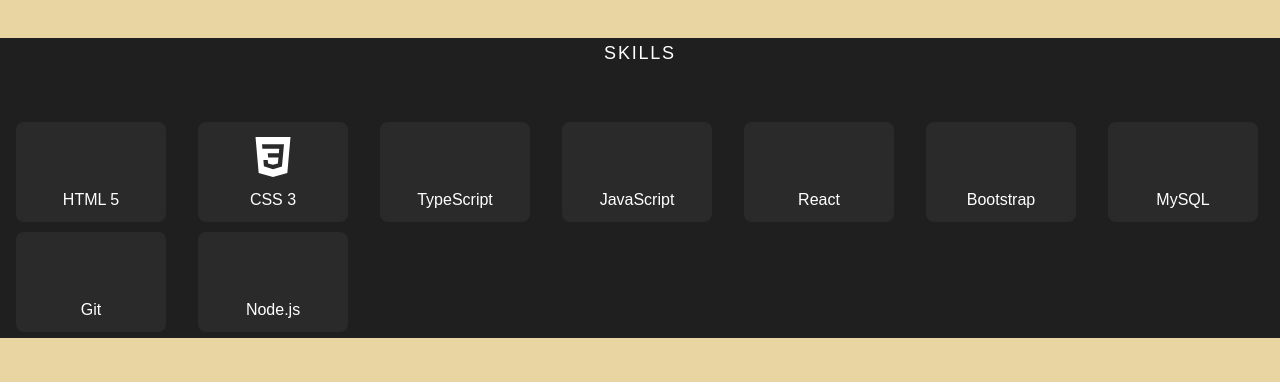
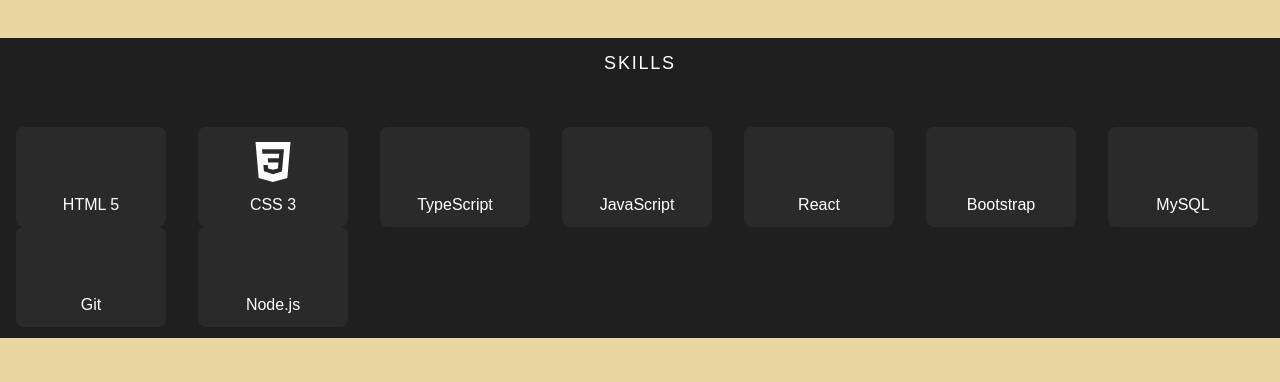
Before and after one commit to MathiasHS/portfolio, a React (Create React App) app: page / in a window 1280 px wide. Shown: the part 1720-2102 px from the top of the page. Built offline with nearby package versions, Linux system fonts and the light colour scheme; some icons are missing.

Commit message:
Skillitem gjort om til å bruke tailwind

```diff
--- a/src/components/SkillItem.js
+++ b/src/components/SkillItem.js
@@ -1,18 +1,22 @@
-import React from 'react'
-import { Container } from 'react-bootstrap'
-import { Icon } from '@iconify/react'
+import React from "react";
+import { Icon } from "@iconify/react";
 
 export default function SkillItem(props) {
   return (
     <>
-      <Container className='skills-tile'>
-          <Container className='aligner' >
-              <Icon icon={props.icon} width={40} color={"white"} style={{margin: 5}} />
-          </Container>
-          <Container className='aligner' style={{color: "white", minHeight: 35 }}>
-              <p style={{fontSize: 16}}>{props.name}</p>
-          </Container>
-      </Container>
+      <div className="skills-tile">
+        <div className="flex items-center justify-center">
+          <Icon
+            icon={props.icon}
+            width={40}
+            color={"white"}
+            style={{ margin: 5 }}
+          />
+        </div>
+        <div className="flex items-center justify-center min-h-[35px] text-white">
+          <p className="text-base">{props.name}</p>
+        </div>
+      </div>
     </>
-  )
+  );
 }
--- a/src/styles.css
+++ b/src/styles.css
@@ -79,9 +79,8 @@
   padding: 10px 10px 5px;
   width: 150px;
   max-height: 100px;
-  margin: 5px 0;
   border-radius: 8px;
-  display: inline-block;
+  /* display: inline-block; */
 }
 
 .skills {
```
